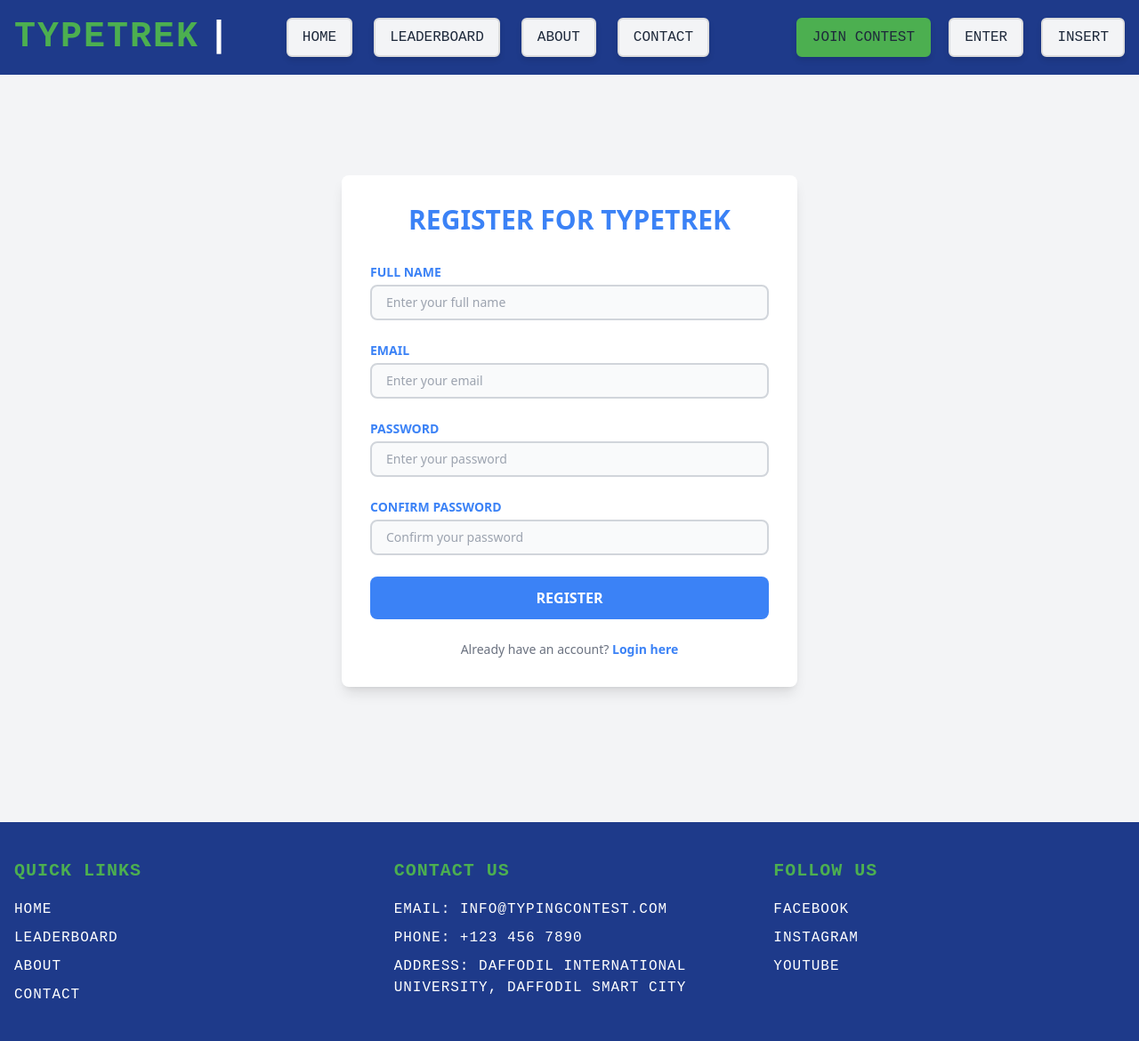
After one commit to darklight9911/Typetrek_Frontend, a Flask app: page /registration in a window 1280 px wide. The commit adds this page. Shown: the whole page at 89% size. Run offline with Flask 3, Linux system fonts and the light colour scheme; some libraries are stand-ins or nearby versions.

Commit message:
added login and registration page

```diff
--- a/app.py
+++ b/app.py
@@ -3,5 +3,12 @@ app = Flask(__name__)
 @app.route("/")
 def index():
     return render_template("index.html")
+@app.route("/registration")
+def registrationPage():
+    return render_template("registration.html")
+@app.route("/login")
+def loginPage():
+    return render_template("login.html")
+
 if __name__=="__main__":
     app.run(debug=True,port=4545,host='localhost')
--- a/templates/components/footer.html
+++ b/templates/components/footer.html
@@ -1,8 +1,46 @@
-<footer class="bg-primary text-white mt-10">
+<style>
+    /* Footer Styling */
+    footer {
+      font-family: 'Courier New', Courier, monospace; /* Consistent font with navbar */
+      letter-spacing: 1px; /* Small letter-spacing to match tech theme */
+      text-transform: uppercase; /* Uppercase letters for a bold feel */
+    }
+
+    footer h3 {
+      font-weight: bold;
+      font-size: 1.25rem; /* Slightly smaller font size for section titles */
+      color: #4CAF50; /* Use vibrant green for titles */
+      margin-bottom: 1rem;
+    }
+
+    footer a {
+      color: #ffffff; /* Default link color */
+      transition: color 0.3s ease; /* Smooth color transition on hover */
+    }
+
+    footer a:hover {
+      color: #388e3c; /* Green hover effect for links */
+    }
+
+    /* Quick Links */
+    footer .quick-links ul li {
+      margin-top: 0.5rem;
+    }
+
+    footer .contact-info ul li {
+      margin-top: 0.5rem;
+    }
+
+    footer .social-media ul li {
+      margin-top: 0.5rem;
+    }
+  </style>
+
+  <footer class="bg-primary text-white mt-10">
     <div class="container mx-auto px-4 py-10 grid grid-cols-1 md:grid-cols-3 gap-8">
       <!-- Quick Links -->
-      <div>
-        <h3 class="font-bold text-lg">Quick Links</h3>
+      <div class="quick-links">
+        <h3>Quick Links</h3>
         <ul class="mt-4 space-y-2">
           <li><a href="#home" class="hover:text-accent">Home</a></li>
           <li><a href="#leaderboard" class="hover:text-accent">Leaderboard</a></li>
@@ -12,21 +50,20 @@
       </div>
 
       <!-- Contact Information -->
-      <div>
-        <h3 class="font-bold text-lg">Contact Us</h3>
+      <div class="contact-info">
+        <h3>Contact Us</h3>
         <p class="mt-4">Email: <a href="mailto:info@typingcontest.com" class="hover:text-accent">info@typingcontest.com</a></p>
         <p class="mt-2">Phone: +123 456 7890</p>
-        <p class="mt-2">Address: 123 Typing Street, Code City</p>
+        <p class="mt-2">Address: Daffodil International University, Daffodil Smart City</p>
       </div>
 
       <!-- Social Media -->
-      <div>
-        <h3 class="font-bold text-lg">Follow Us</h3>
+      <div class="social-media">
+        <h3>Follow Us</h3>
         <ul class="mt-4 space-y-2">
-          <li><a href="#" class="hover:text-accent">Twitter</a></li>
           <li><a href="#" class="hover:text-accent">Facebook</a></li>
           <li><a href="#" class="hover:text-accent">Instagram</a></li>
-          <li><a href="#" class="hover:text-accent">LinkedIn</a></li>
+          <li><a href="#" class="hover:text-accent">Youtube</a></li>
         </ul>
       </div>
     </div>
--- a/templates/components/navbar.html
+++ b/templates/components/navbar.html
@@ -29,10 +29,9 @@
     }
   }
 
-    /* Hover effect with a cool underline animation */
+  /* Hover effect with color change */
   .typetrek-logo:hover {
     color: #388e3c; /* Slightly darker green on hover */
-      text-decoration: underline wavy #388e3c; /* Wavy underline on hover */
   }
 
   /* General button and keycap styles */
@@ -92,7 +91,7 @@
 
     <!-- Navigation Links -->
     <div class="hidden md:flex space-x-6">
-        <a href="#home" class="keycap hover:text-accent">Home</a>
+      <a href="{{url_for('index')}}" class="keycap hover:text-accent">Home</a>
       <a href="#leaderboard" class="keycap hover:text-accent">Leaderboard</a>
       <a href="#about" class="keycap hover:text-accent">About</a>
       <a href="#contact" class="keycap hover:text-accent">Contact</a>
@@ -103,8 +102,8 @@
       <a href="#join" class="btn btn-primary bg-accent text-white py-2 px-4 rounded-md hover:bg-green-600">
         Join Contest
       </a>
-        <a href="/login" class="keycap">Enter</a>
-        <a href="/register" class="keycap">Insert</a>
+      <a href="{{url_for('loginPage')}}" class="keycap">Enter</a>
+      <a href="{{url_for('registrationPage')}}" class="keycap">Insert</a>
     </div>
 
     <!-- Mobile Menu Icon -->
@@ -117,11 +116,11 @@
 
   <!-- Mobile Menu -->
   <div id="mobile-menu" class="hidden md:hidden">
-      <a href="#home" class="block py-2 px-4 keycap hover:bg-gray-700">Home</a>
+    <a href="{{url_for('index')}}" class="block py-2 px-4 keycap hover:bg-gray-700">Home</a>
     <a href="#leaderboard" class="block py-2 px-4 keycap hover:bg-gray-700">Leaderboard</a>
     <a href="#about" class="block py-2 px-4 keycap hover:bg-gray-700">About</a>
     <a href="#contact" class="block py-2 px-4 keycap hover:bg-gray-700">Contact</a>
-      <a href="/login" class="block py-2 px-4 keycap hover:bg-gray-700">Login</a>
-      <a href="/register" class="block py-2 px-4 keycap hover:bg-gray-700">Register</a>
+    <a href="{{url_for('loginPage')}}" class="block py-2 px-4 keycap hover:bg-gray-700">Login</a>
+    <a href="{{url_for('registrationPage')}}" class="block py-2 px-4 keycap hover:bg-gray-700">Register</a>
   </div>
 </nav>
--- /dev/null
+++ b/templates/registration.html
@@ -0,0 +1,84 @@
+{% extends "base.html" %}
+
+{% block title %}Registration Page{% endblock %}
+
+{% block content %}
+<div class="flex items-center justify-center min-h-screen bg-gray-100">
+  <div class="bg-white rounded-lg shadow-lg p-8 w-full max-w-lg mx-4 transition hover:shadow-green-500/50">
+    <!-- Heading with Typing Effect -->
+    <h1 class="text-3xl font-bold text-blue-500 uppercase text-center mb-6 relative overflow-hidden">
+      <span class="block w-full whitespace-nowrap typing">Register for Typetrek</span>
+    </h1>
+
+    <form action="/submit-registration" method="POST" class="space-y-6">
+      <!-- Full Name -->
+      <div>
+        <label for="full-name" class="block text-sm font-bold text-blue-500 uppercase mb-1">Full Name</label>
+        <input type="text" id="full-name" name="full-name" placeholder="Enter your full name"
+          class="w-full px-4 py-2 border-2 border-gray-300 rounded-lg bg-gray-50 text-sm text-gray-700 focus:ring-4 focus:ring-green-200 focus:outline-none focus:border-green-400"
+          required />
+      </div>
+
+      <!-- Email -->
+      <div>
+        <label for="email" class="block text-sm font-bold text-blue-500 uppercase mb-1">Email</label>
+        <input type="email" id="email" name="email" placeholder="Enter your email"
+          class="w-full px-4 py-2 border-2 border-gray-300 rounded-lg bg-gray-50 text-sm text-gray-700 focus:ring-4 focus:ring-green-200 focus:outline-none focus:border-green-400"
+          required />
+      </div>
+
+      <!-- Password -->
+      <div>
+        <label for="password" class="block text-sm font-bold text-blue-500 uppercase mb-1">Password</label>
+        <input type="password" id="password" name="password" placeholder="Enter your password"
+          class="w-full px-4 py-2 border-2 border-gray-300 rounded-lg bg-gray-50 text-sm text-gray-700 focus:ring-4 focus:ring-green-200 focus:outline-none focus:border-green-400"
+          required />
+      </div>
+
+      <!-- Confirm Password -->
+      <div>
+        <label for="confirm-password" class="block text-sm font-bold text-blue-500 uppercase mb-1">Confirm Password</label>
+        <input type="password" id="confirm-password" name="confirm-password" placeholder="Confirm your password"
+          class="w-full px-4 py-2 border-2 border-gray-300 rounded-lg bg-gray-50 text-sm text-gray-700 focus:ring-4 focus:ring-green-200 focus:outline-none focus:border-green-400"
+          required />
+      </div>
+
+      <!-- Submit Button -->
+      <button type="submit"
+        class="w-full py-3 text-white bg-blue-500 rounded-lg font-semibold uppercase hover:bg-blue-600 transition duration-300">
+        Register
+      </button>
+    </form>
+
+    <!-- Redirect Link -->
+    <div class="text-center mt-6">
+      <p class="text-sm text-gray-500">
+        Already have an account?
+        <a href="{{url_for('loginPage')}}" class="font-bold text-blue-500 hover:text-blue-600">Login here</a>
+      </p>
+    </div>
+  </div>
+</div>
+
+<style>
+  @keyframes typing {
+    from {
+      width: 0;
+    }
+    to {
+      width: 100%;
+    }
+  }
+
+  .typing {
+    display: inline-block;
+    white-space: nowrap;
+    overflow: hidden;
+    animation: typing 3s steps(20) 1s forwards;
+  }
+
+  .hover\:shadow-green-500\/50:hover {
+    box-shadow: 0 4px 8px rgba(24, 138, 50, 0.5);
+  }
+</style>
+{% endblock %}
```
Also changed, not shown: templates/login.html (added, +68 -0 lines). Lines whose indentation alone changed are shown as unchanged.
